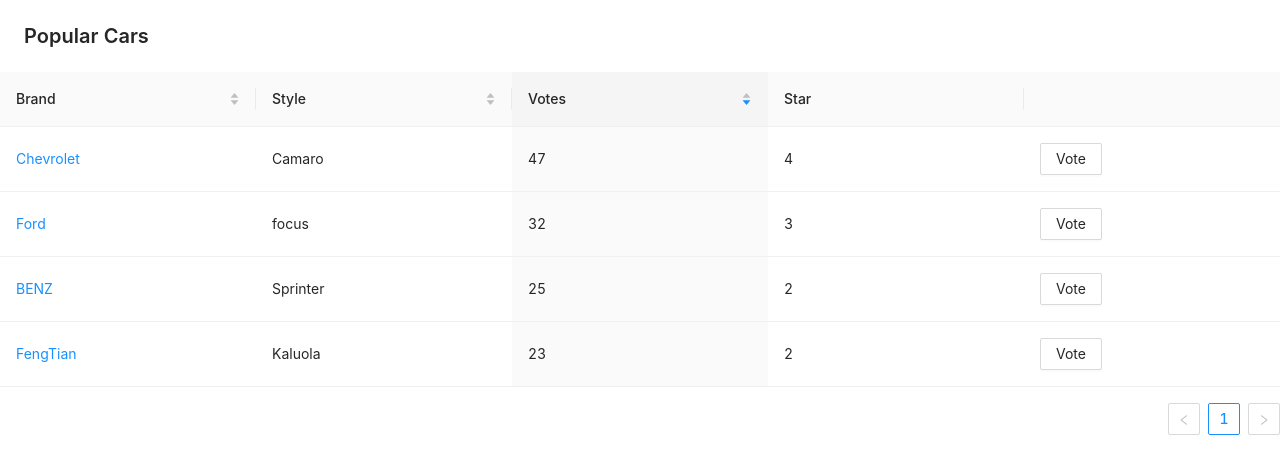
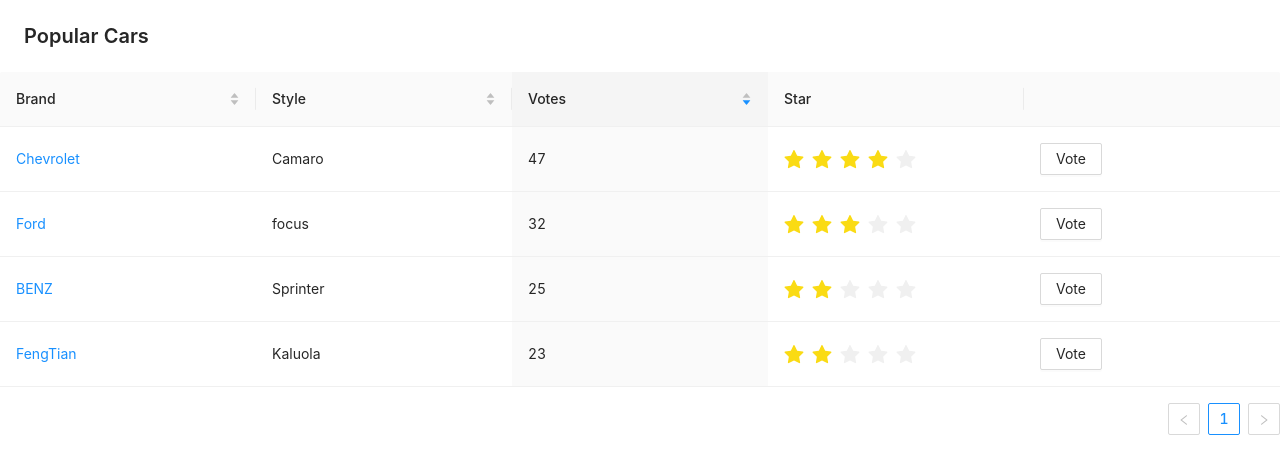
Before and after one commit to drinkmooon/example-wst, a React (Create React App) app: page / in a window 1280 px wide. Shown: the top 474 px of the page. Built offline with nearby package versions, Linux system fonts and the light colour scheme.

Commit message:
Use Moadal to show CarDetails

```diff
--- a/src/Components/CarDetail.js
+++ b/src/Components/CarDetail.js
@@ -3,7 +3,7 @@
 
 import { Descriptions, PageHeader } from 'antd';
 import 'antd/dist/antd.css';
-
+// abort
 function CarDetail() {
     //通过Hook获取Link.path中匹配到的参数
     let { id } = useParams();
--- a/src/Components/CarList.js
+++ b/src/Components/CarList.js
@@ -1,12 +1,14 @@
 import React, { useState } from 'react';
-import { Link } from 'react-router-dom';
-import { Table, Button, PageHeader } from 'antd';
+// import { Link } from 'react-router-dom';
+import { Table, Button, PageHeader, Rate, Modal, Descriptions, Layout } from 'antd';
 import 'antd/dist/antd.css';
 
 import addStar from "../utils/addStar";
 import addButton from "../utils/addButton";
 import "../data/seed";
+// import CarDetail from './CarDetail';
 
+const {info} = Modal;
 function CarList() {
     //使用Hooks管理cars和sortedInfo
     const [cars, setCars] = useState(window.Seed.cars);
@@ -30,6 +32,22 @@
         setCars(nextCars);
     };
 
+    function showDetails(car) {
+        const CarDetail = car.details;
+        info(
+            {
+                title:'Car Details: ' + car.brand + ' ' + car.style,
+                content: (
+                    <Descriptions bordered>
+                        <Descriptions.Item label='fuelTankCapacity'>{CarDetail.fuelTankCapacity}</Descriptions.Item>
+                        <Descriptions.Item label='fuelConsumption'>{CarDetail.fuelConsumption}</Descriptions.Item>
+                        <Descriptions.Item label='maximumSpeed'>{CarDetail.maximumSpeed}</Descriptions.Item>
+                        <Descriptions.Item label='seetCapacity'>{CarDetail.seetCapacity}</Descriptions.Item>
+                    </Descriptions>),
+                width:1000,
+            }
+        )
+    }
 
     //antd.Table留下的接口,需要3个参数,用来更新sorter的键值和升/降序
     //an interface that requires 3 parameters to update the sorter key and ascending/descending order.
@@ -47,9 +65,10 @@
             dataIndex: 'brand',
             key: 'brand',
             render: (text, index) => (
-                <Link to={'/CarDetail/' + index.id}
-                    target='_blank'>{text}
-                </Link>
+                // <Link to={'/CarDetail/' + index.id}
+                //     target='_blank'>{text}
+                // </Link>
+                <a onClick = {()=>{showDetails(index)}}>{text}</a>
             ),
             sorter: (a, b) => a.brand.length - b.brand.length,
             sortOrder: sortedInfo.columnKey === 'brand' && sortedInfo.order,
@@ -75,6 +94,9 @@
             title: 'Star',
             dataIndex: 'star',
             key: 'star',
+            render: (text, index) => (
+                <Rate disabled defaultValue={index.star} value={index.star} />
+            )
         },
         {
             title: '',
```
